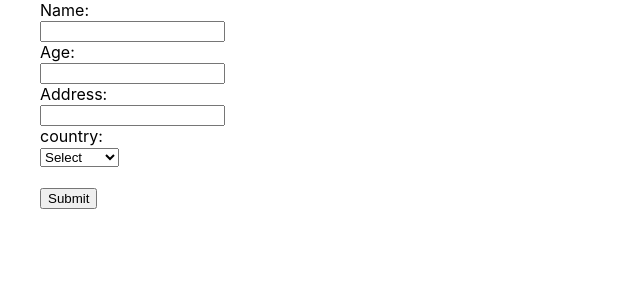
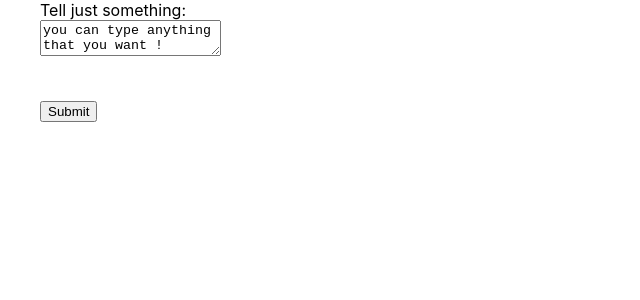
Before and after one commit to Vinushann/React, a React (Create React App) app in the folder learnreact/: page / in a window 1280 px wide. Shown: the top 300 px of the page, without its empty margins (0-640 px from the left). Built offline with nearby package versions, Linux system fonts and the light colour scheme.

Commit message:
A20 - Text Area

```diff
--- a/learnreact/src/Componenet/form.js
+++ b/learnreact/src/Componenet/form.js
@@ -1,22 +1,12 @@
 /*
-  A19 - Drop Down menu
-*/
-
-/*
-
+  A20 - Text Area
 */
 
 import { useState } from "react";
 
 function Myform() {
 
-  const [inputs, setInputs] = useState({
-
-    /*
-      - set the default value for this object
-    */
-    country: 'India'
-  });
+  const [inputs, setInputs] = useState({});
 
 
     function submit(e){
@@ -39,44 +29,20 @@ function Myform() {
     <>
       <form action="" onSubmit={submit}>
 
+       {/*
+          nothing is different from others all are same steps
+       */}
         <label htmlFor="">
-          Name: <br />
-          <input type="text" name="name" onChange={storeAllData} />
+          Tell just something: <br />
+
+          <textarea name="tell"
+                    value="you can type anything that you want !"
+                    onChange={storeAllData}>
+
+          </textarea>
         </label>
 
         <br />
-
-        <label htmlFor="">
-          Age: <br />
-          <input type="text" name="age" onChange={storeAllData} />
-        </label>
-
-        <br />
-
-        <label htmlFor="">
-          Address: <br />
-
-          <input type="text" name="address" value={inputs.address} onChange={storeAllData} />
-        </label>
-
-          <br />
-
-        {/*
-              step 1 : create a drop down menu
-        */}
-        <label htmlFor="">
-          country:
-        <br />
-          <select name="country" onChange={storeAllData} value={inputs.country}>
-            {/* first one for default */}
-            <option value="">Select</option>
-            <option value="srilanka"> Sri Lanka </option>
-            <option value="india"> India </option>
-            <option value="canada"> Canada </option>
-            <option value="america"> America </option>
-
-          </select>
-        </label>
 
         <br /> <br />
         <button type="submit"> Submit</button>
@@ -86,4 +52,3 @@ function Myform() {
 }
 
 export default Myform;
-``
```
